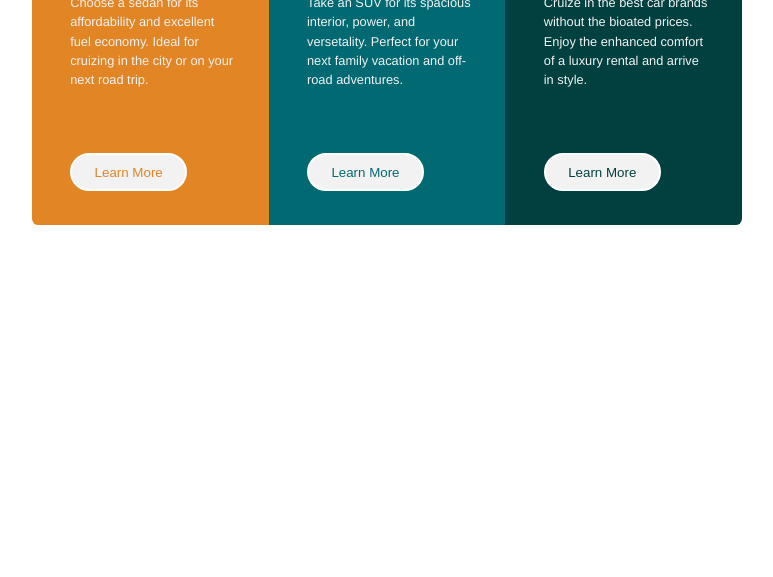
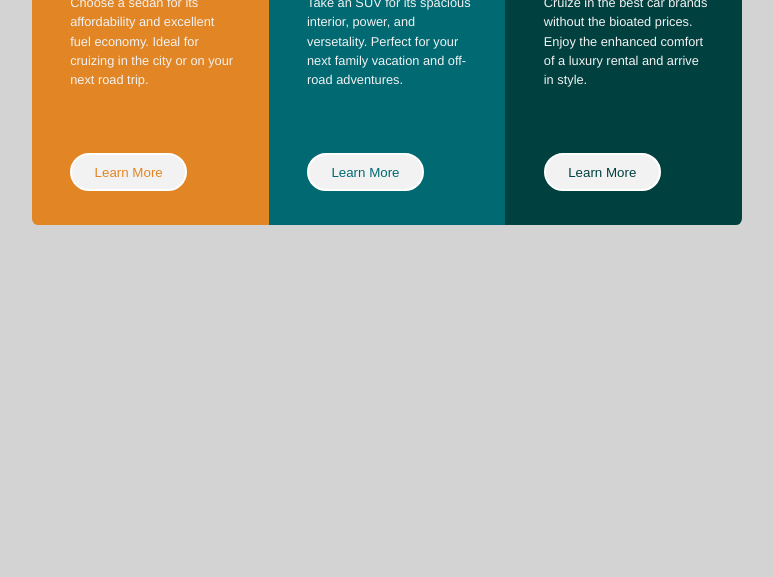
Before and after one commit to jai-mulye/3-column-card-component, a plain HTML site: page index.html in a window 1280 px wide. Shown: the part 223-800 px from the top of the page, without its empty margins (253-1026 px from the left). Drawn offline with Linux system fonts and the light colour scheme.

Commit message:
Update style.css

```diff
--- a/style.css
+++ b/style.css
@@ -5,13 +5,17 @@
     color: #f2f2f2;
 }
 
+body {
+    background-color: lightgrey;
+}
+
 .container {
-background-color: #fff;
-display: flex;
-justify-content: center;
-align-items: center;
-flex-direction: row;
-padding: 4rem;
+    background-color: lightgrey;
+    display: flex;
+    justify-content: center;
+    align-items: center;
+    flex-direction: row;
+    padding: 4rem;
 }
 
 section {
```
